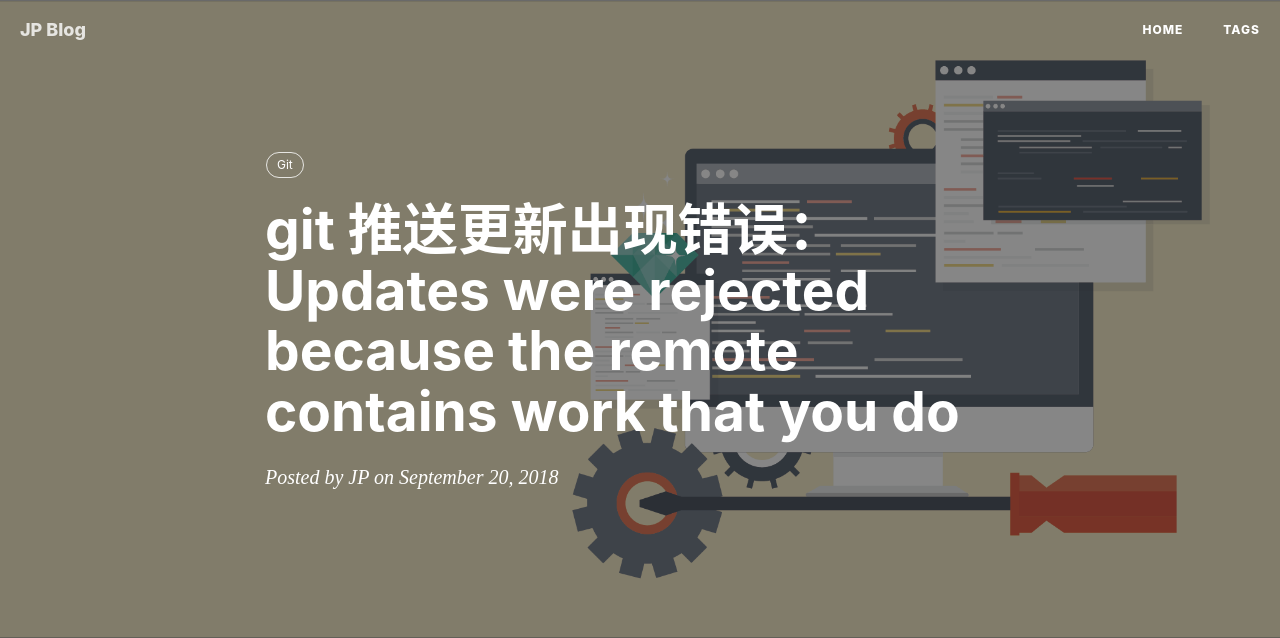
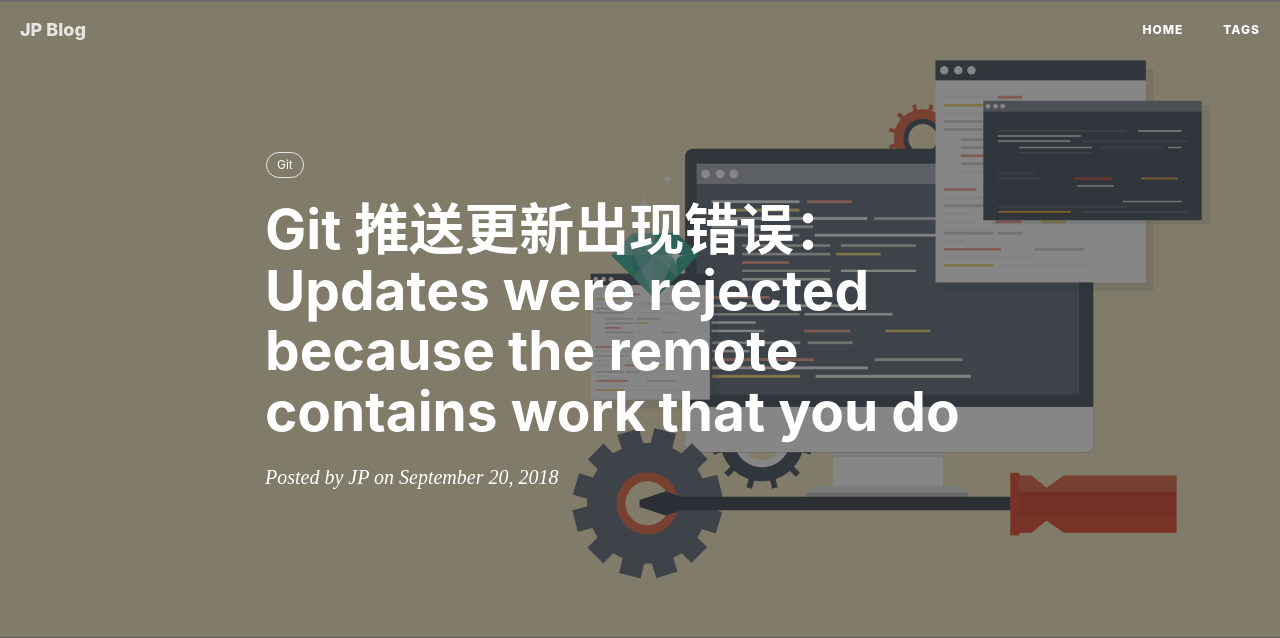
Before and after one commit to hongjiapeng/hongjiapeng.github.io, a Jekyll site: the page built from _posts/2018-09-20-Git 推送更新出现错误.md, in a window 1280 px wide. Shown: the top 638 px of the page. Built offline with Jekyll 4.4.1, drawn with Linux system fonts in a browser that asks for light colours; nearby versions of some CDN libraries; comment, search, counter and statistics services are not loaded; grey boxes are pictures that could not be loaded.

```diff
--- a/_posts/2018-09-20-Git 推送更新出现错误.md
+++ b/_posts/2018-09-20-Git 推送更新出现错误.md
@@ -1,6 +1,6 @@
 ---
 layout:     post
-title:      git 推送更新出现错误： Updates were rejected because the remote contains work that you do
+title:      Git 推送更新出现错误： Updates were rejected because the remote contains work that you do
 subtitle:
 date:       2018-09-20
 author:     JP
```
Also changed, not shown: _posts/2018-10-05-10月早读.md (renamed from _posts/2018-10-04-10月早读.md, +10 -1 lines).
